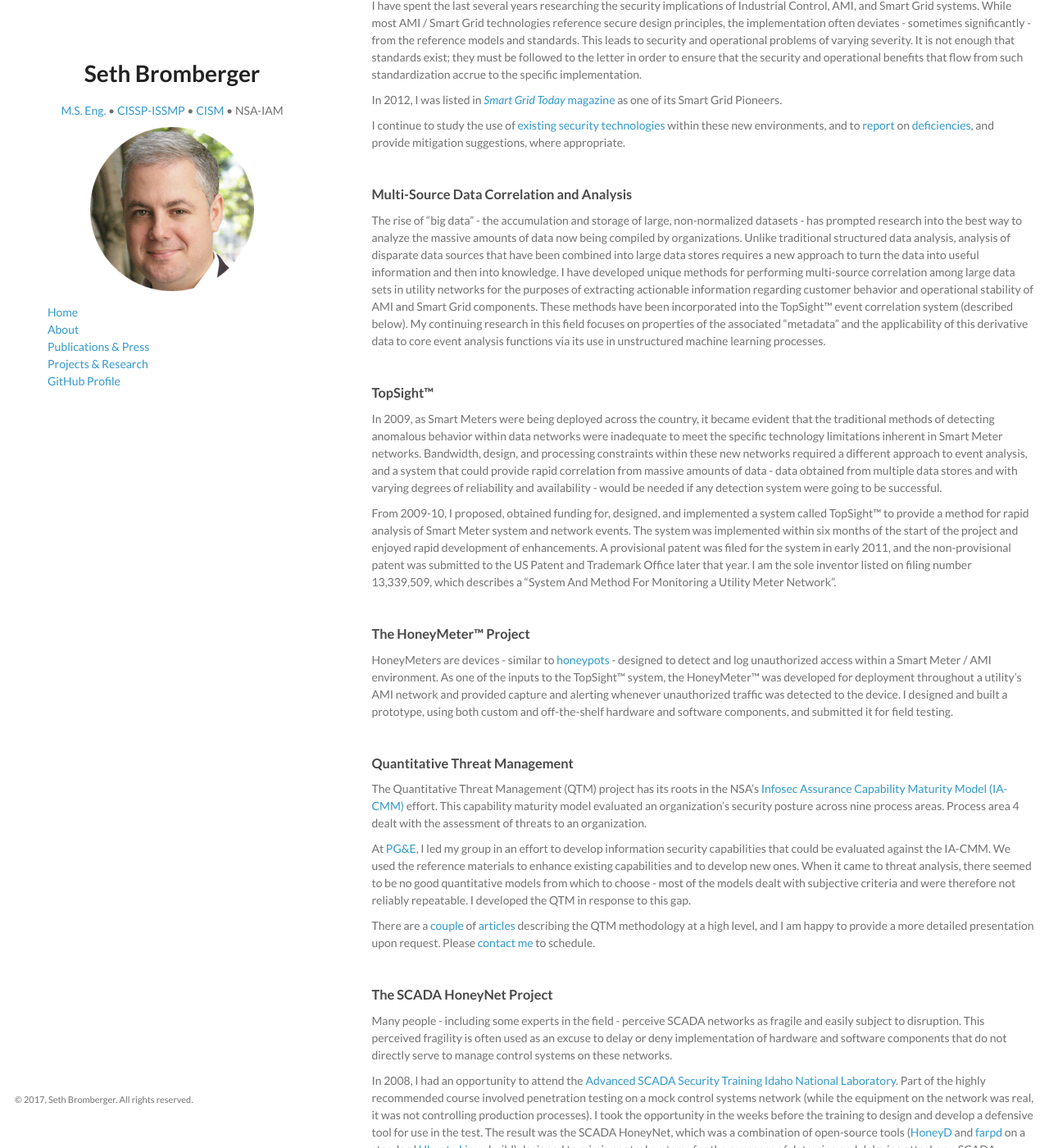
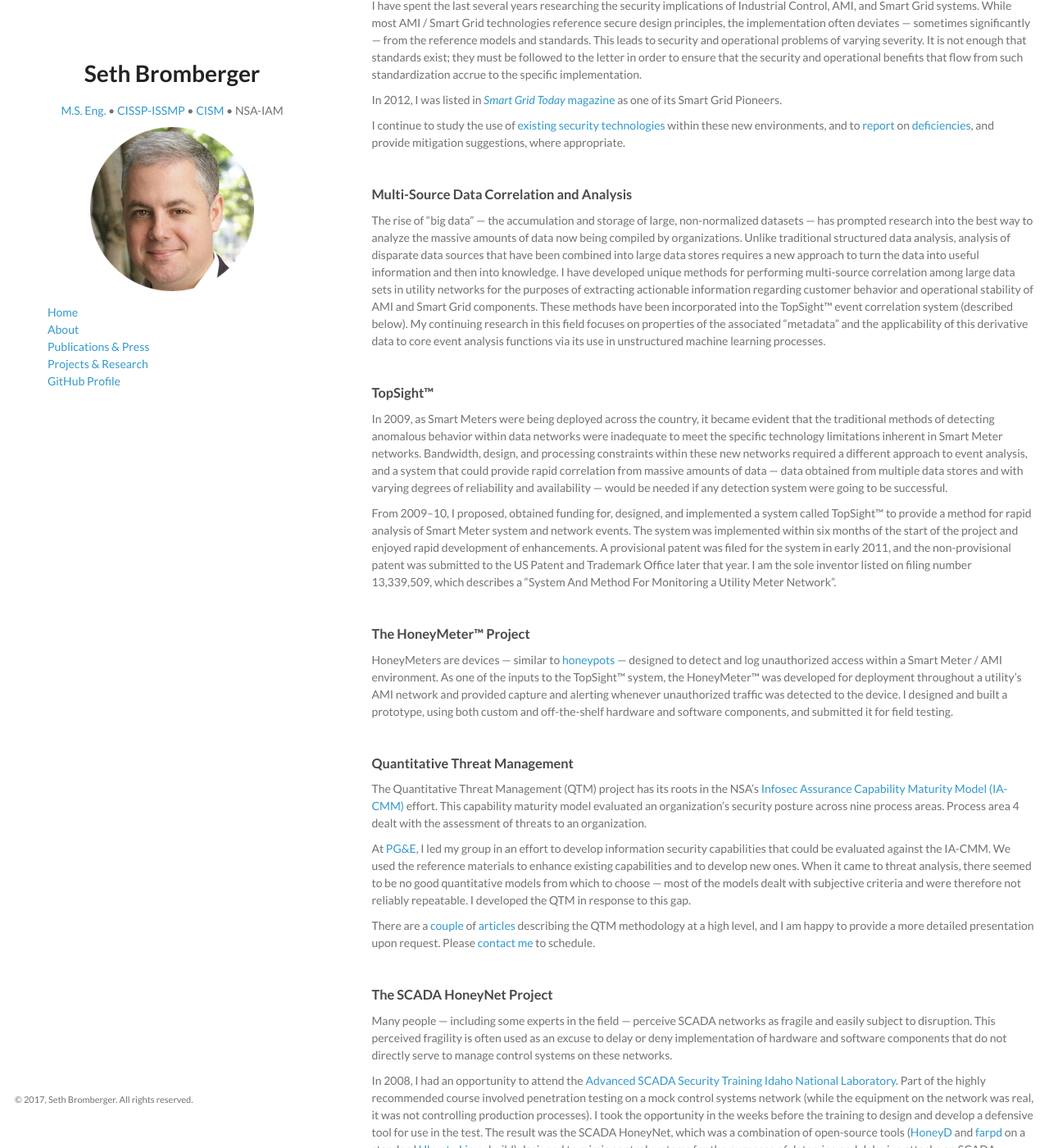
Before and after one commit to sbromberger/sbromberger.github.io, a Jekyll site: the page built from projects.md, in a window 1280 px wide and 1400 px high, scrolled down 639 px. Shown: the whole window at 82% size. Built offline with Jekyll 4.4.1, drawn with Linux system fonts in a browser that asks for light colours.

Commit message:
Update projects.md
emdashes and endashes.

```diff
--- a/projects.md
+++ b/projects.md
@@ -22,7 +22,7 @@ In 2008, I attended the [Idaho National Laboratory](http://www.inl.gov) Red / Bl
 <br/>
 
 ### <a name="icsami"></a>Industrial Control Systems / Advanced Metering Infrastructure / Smart Grid Security Research
-I have spent the last several years researching the security implications of Industrial Control, AMI, and Smart Grid systems. While most AMI / Smart Grid technologies reference secure design principles, the implementation often deviates - sometimes significantly - from the reference models and standards. This leads to security and operational problems of varying severity. It is not enough that standards exist; they must be followed to the letter in order to ensure that the security and operational benefits that flow from such standardization accrue to the specific implementation.
+I have spent the last several years researching the security implications of Industrial Control, AMI, and Smart Grid systems. While most AMI / Smart Grid technologies reference secure design principles, the implementation often deviates — sometimes significantly — from the reference models and standards. This leads to security and operational problems of varying severity. It is not enough that standards exist; they must be followed to the letter in order to ensure that the security and operational benefits that flow from such standardization accrue to the specific implementation.
 
 In 2012, I was listed in [<i>Smart Grid Today</i> magazine](http://www.smartgridtoday.com/products/Smart-Grid-PIONEERS-2012.cfm) as one of its Smart Grid Pioneers.
 
@@ -31,33 +31,33 @@ I continue to study the use of [existing security technologies](/files/pki_white
 <br/>
 
 ### <a name="correlation"></a>Multi-Source Data Correlation and Analysis
-The rise of “big data” - the accumulation and storage of large, non-normalized datasets - has prompted research into the best way to analyze the massive amounts of data now being compiled by organizations. Unlike traditional structured data analysis, analysis of disparate data sources that have been combined into large data stores requires a new approach to turn the data into useful information and then into knowledge. I have developed unique methods for performing multi-source correlation among large data sets in utility networks for the purposes of extracting actionable information regarding customer behavior and operational stability of AMI and Smart Grid components. These methods have been incorporated into the TopSight™ event correlation system (described below). My continuing research in this field focuses on properties of the associated “metadata” and the applicability of this derivative data to core event analysis functions via its use in unstructured machine learning processes.
+The rise of “big data” — the accumulation and storage of large, non-normalized datasets — has prompted research into the best way to analyze the massive amounts of data now being compiled by organizations. Unlike traditional structured data analysis, analysis of disparate data sources that have been combined into large data stores requires a new approach to turn the data into useful information and then into knowledge. I have developed unique methods for performing multi-source correlation among large data sets in utility networks for the purposes of extracting actionable information regarding customer behavior and operational stability of AMI and Smart Grid components. These methods have been incorporated into the TopSight™ event correlation system (described below). My continuing research in this field focuses on properties of the associated “metadata” and the applicability of this derivative data to core event analysis functions via its use in unstructured machine learning processes.
 
 <br/>
 
 ### <a name="topsight"></a>TopSight™
-In 2009, as Smart Meters were being deployed across the country, it became evident that the traditional methods of detecting anomalous behavior within data networks were inadequate to meet the specific technology limitations inherent in Smart Meter networks. Bandwidth, design, and processing constraints within these new networks required a different approach to event analysis, and a system that could provide rapid correlation from massive amounts of data - data obtained from multiple data stores and with varying degrees of reliability and availability - would be needed if any detection system were going to be successful.
+In 2009, as Smart Meters were being deployed across the country, it became evident that the traditional methods of detecting anomalous behavior within data networks were inadequate to meet the specific technology limitations inherent in Smart Meter networks. Bandwidth, design, and processing constraints within these new networks required a different approach to event analysis, and a system that could provide rapid correlation from massive amounts of data — data obtained from multiple data stores and with varying degrees of reliability and availability — would be needed if any detection system were going to be successful.
 
-From 2009-10, I proposed, obtained funding for, designed, and implemented a system called TopSight™ to provide a method for rapid analysis of Smart Meter system and network events. The system was implemented within six months of the start of the project and enjoyed rapid development of enhancements. A provisional patent was filed for the system in early 2011, and the non-provisional patent was submitted to the US Patent and Trademark Office later that year. I am the sole inventor listed on filing number 13,339,509, which describes a “System And Method For Monitoring a Utility Meter Network”.
+From 2009–10, I proposed, obtained funding for, designed, and implemented a system called TopSight™ to provide a method for rapid analysis of Smart Meter system and network events. The system was implemented within six months of the start of the project and enjoyed rapid development of enhancements. A provisional patent was filed for the system in early 2011, and the non-provisional patent was submitted to the US Patent and Trademark Office later that year. I am the sole inventor listed on filing number 13,339,509, which describes a “System And Method For Monitoring a Utility Meter Network”.
 
 <br/>
 
 ### <a name="honeymeter"></a>The HoneyMeter™ Project
-HoneyMeters are devices - similar to [honeypots](http://en.wikipedia.org/wiki/Honeypot_(computing)) - designed to detect and log unauthorized access within a Smart Meter / AMI environment. As one of the inputs to the TopSight™ system, the HoneyMeter™ was developed for deployment throughout a utility's AMI network and provided capture and alerting whenever unauthorized traffic was detected to the device. I designed and built a prototype, using both custom and off-the-shelf hardware and software components, and submitted it for field testing.
+HoneyMeters are devices — similar to [honeypots](http://en.wikipedia.org/wiki/Honeypot_(computing)) — designed to detect and log unauthorized access within a Smart Meter / AMI environment. As one of the inputs to the TopSight™ system, the HoneyMeter™ was developed for deployment throughout a utility's AMI network and provided capture and alerting whenever unauthorized traffic was detected to the device. I designed and built a prototype, using both custom and off-the-shelf hardware and software components, and submitted it for field testing.
 
 <br/>
 
 ### <a name="qtm"></a>Quantitative Threat Management
 The Quantitative Threat Management (QTM) project has its roots in the NSA's [Infosec Assurance Capability Maturity Model (IA-CMM)](http://www.isatrp.org/IA-CMMv3_1.pdf) effort. This capability maturity model evaluated an organization's security posture across nine process areas. Process area 4 dealt with the assessment of threats to an organization.
 
-At [PG&amp;E](http://www.pge.com), I led my group in an effort to develop information security capabilities that could be evaluated against the IA-CMM. We used the reference materials to enhance existing capabilities and to develop new ones. When it came to threat analysis, there seemed to be no good quantitative models from which to choose - most of the models dealt with subjective criteria and were therefore not reliably repeatable. I developed the QTM in response to this gap.
+At [PG&amp;E](http://www.pge.com), I led my group in an effort to develop information security capabilities that could be evaluated against the IA-CMM. We used the reference materials to enhance existing capabilities and to develop new ones. When it came to threat analysis, there seemed to be no good quantitative models from which to choose — most of the models dealt with subjective criteria and were therefore not reliably repeatable. I developed the QTM in response to this gap.
 
 There are a [couple](http://searchsecurity.techtarget.com/magazineContent/Researcher-Puts-Quantitative-Measurement-on-Information-Security-Threats) of [articles](http://www.csoonline.com/article/print/330670) describing the QTM methodology at a high level, and I am happy to provide a more detailed presentation upon request. Please [contact me](mailto:info@bromberger.com?subject="QTM") to schedule.
 
 <br/>
 
 ### <a name="honeynet"></a>The SCADA HoneyNet Project
-Many people - including some experts in the field - perceive SCADA networks as fragile and easily subject to disruption. This perceived fragility is often used as an excuse to delay or deny implementation of hardware and software components that do not directly serve to manage control systems on these networks.
+Many people — including some experts in the field — perceive SCADA networks as fragile and easily subject to disruption. This perceived fragility is often used as an excuse to delay or deny implementation of hardware and software components that do not directly serve to manage control systems on these networks.
 
 In 2008, I had an opportunity to attend the [Advanced SCADA Security Training](http://www.inl.gov/scada/training/advanced_scada.shtml) [Idaho National Laboratory](http://www.inl.gov). Part of the highly recommended course involved penetration testing on a mock control systems network (while the equipment on the network was real, it was not controlling production processes). I took the opportunity in the weeks before the training to design and develop a defensive tool for use in the test. The result was the SCADA HoneyNet, which was a combination of open-source tools ([HoneyD](http://www.honeyd.org) and [farpd](http://www.digipedia.pl/man/doc/view/farpd.8/) on a standard [Ubuntu Linux](http://www.ubuntu.com) build) designed to mimic control systems for the purposes of deterring and delaying attacks on SCADA networks. I deployed the SCADA HoneyNet during the training exercise with great success: the system successfully detected and thwarted all attacks against the legitimate control systems, and did not interfere with the intended operation of the devices on the network. No production disruption of the control network occurred as a result of the deployment or operation of the SCADA HoneyNet.
 
```
